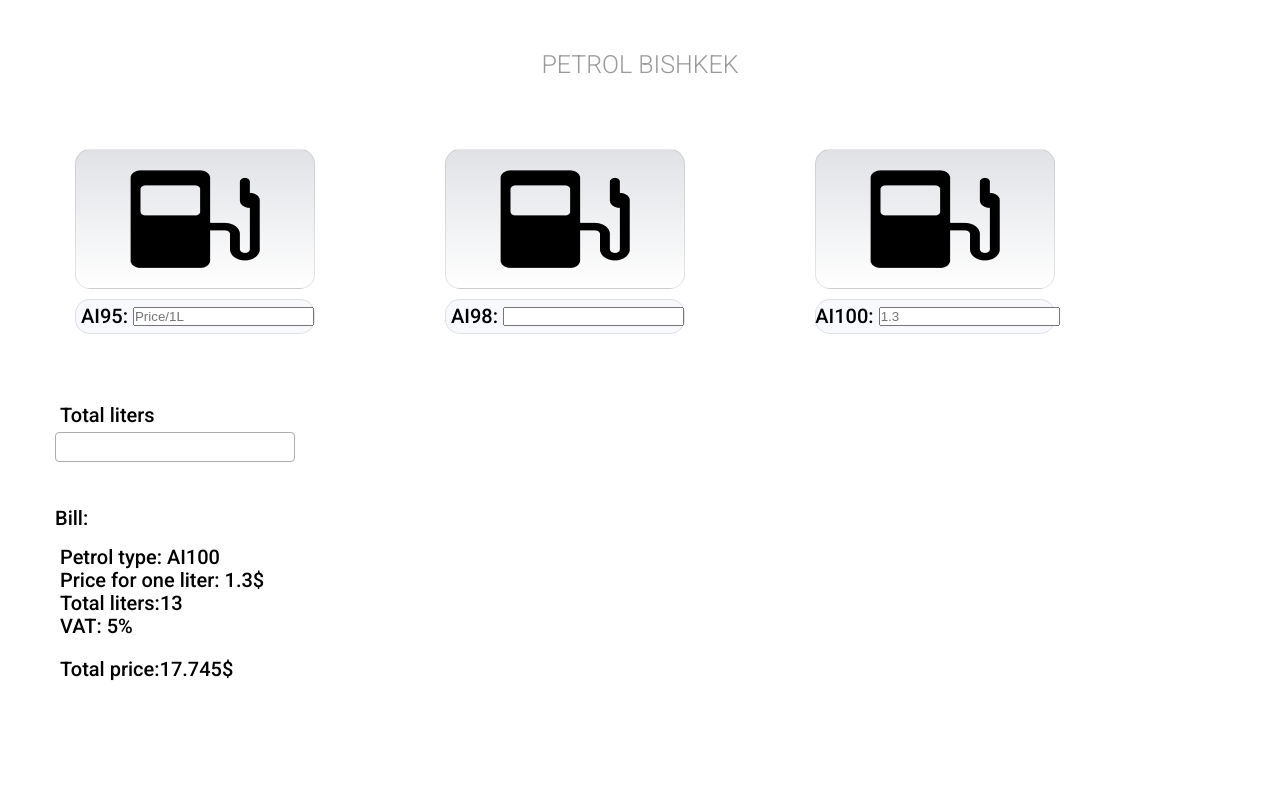
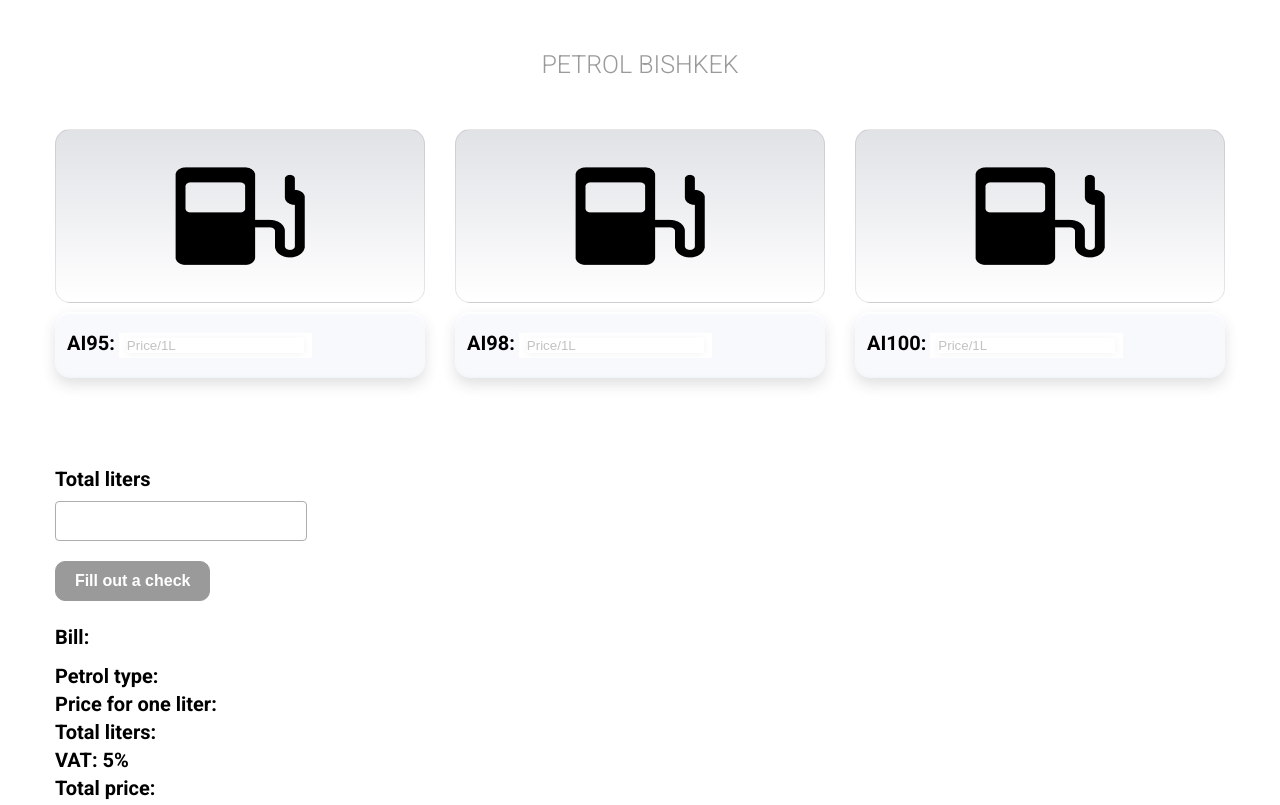
Before and after one commit to Akchabekova/js_hw_11, a plain HTML site: page index.html in a window 1280 px wide. Drawn offline with Linux system fonts and the light colour scheme.

Commit message:
edit CSS

```diff
--- /dev/null
+++ b/CSS/style.css
@@ -0,0 +1,133 @@
+@import url('https://fonts.googleapis.com/css2?family=Roboto:wght@100;300;400;500;700;900&display=swap');
+
+* {
+    margin: 0;
+    padding: 0;
+    box-sizing: border-box;
+}
+
+body {
+    font-family: 'Roboto', sans-serif;
+}
+
+.container {
+    max-width: 1170px;
+    margin: 0 auto;
+    padding: 0 -15px;
+}
+
+.title {
+    font-size: 25px;
+    font-weight: 300;
+    line-height: 29px;
+    text-align: center;
+    color: #9A9A9A;
+    margin: 50px 0;
+}
+.row {
+    display: flex;
+    flex-wrap: wrap;
+    margin: 0 -15px;
+
+}
+.col-4 {
+    width: 33.333%;
+    padding: 0 15px;
+}
+
+.boxImg {
+    border: 1px solid rgba(49, 50, 51, 0.121);
+    display: flex;
+    justify-content: center;
+    align-items: center;
+    padding: 37px 0;
+    border-radius: 15px;
+    background: linear-gradient(180deg, #E0E2E6 0%, #FFFFFF 100%);
+    box-shadow: rgba(49, 50, 51, 0.121);
+    margin-bottom: 9px;
+}
+.boxImg.active {
+    background: linear-gradient(180deg, #30B3BB 0%, #BAFBFF 100%)
+}
+
+.petrolName {
+    background: #F7F9FD;
+    box-shadow: 4.08216e-16px 6.66667px 13.3333px rgba(49, 50, 51, 0.1455), inset -1.02507e-16px -1.67407px 1.67407px rgba(235, 237, 240, 0.3), inset 1.02507e-16px 1.67407px 1.67407px #FFFFFF;
+    border-radius: 15px;
+    padding: 20px 12px;
+    margin-bottom: 90px;
+}
+
+.petrolType {
+    font-weight: 600;
+    font-size: 20px;
+    line-height: 23px;
+}
+
+input::placeholder{
+    box-shadow: 0px 1px 8px rgba(0, 0, 0, 0.05);
+   color: #c2c2c2;
+    font-weight: 500;
+    line-height: 20px;
+}
+
+.inputName{
+    border: none;
+    padding: 5px 8px;
+}
+
+.check{
+    display: flex;
+    flex-direction: column;
+}
+
+.totalLiters{
+    font-weight: 600;
+    font-size: 20px;
+    line-height: 23px;
+    margin-bottom: 10px;
+}
+
+.inputLiters {
+    width: 252px;
+    height: 40px;
+    border: 1px solid #AFACAC;
+    box-sizing: border-box;
+    border-radius: 4px;
+    margin-bottom: 20px;
+    padding: 5px 10px;
+}
+
+.check-btn{
+    width: 42%;
+    color: #fff;
+    padding: 10px 15px;
+    border-radius: 10px;
+    border: 1px solid #9A9A9A;
+    background-color: #9A9A9A;
+    font-weight: 600;
+    font-size: 16px;
+    transition: 0.5s;
+    margin-bottom: 25px;
+}
+
+.check-btn:hover{
+    cursor: pointer;
+    background-color: #fff;
+    border: 1px solid #9A9A9A;
+    color: #9A9A9A;
+}
+
+.litersSubtitle {
+    margin-bottom: 16px;
+    font-weight: 600;
+    font-size: 20px;
+    line-height: 23px;
+}
+
+.petrolTypeBill, .priceForOne, .total-iters__check, .totalVat, .totalPrice{
+    font-weight: 600;
+    font-size: 20px;
+    line-height: 23px;
+    margin-bottom: 5px;
+}
--- /dev/null
+++ b/JS/script.js
@@ -0,0 +1,22 @@
+const boxEach = document.querySelectorAll('.boxImg')
+const petrolName = document.querySelectorAll('.petrolType')
+const inputName = document.querySelectorAll('.inputName')
+const inputLiters =document.querySelector('.inputLiters')
+const petrolTypeBill = document.querySelector('.petrolTypeBill')
+const priceForOneLiter = document.querySelector('.priceForOne')
+const totalLiters = document.querySelectorAll('.totalLiters')
+const totalPrice = document.querySelectorAll('.totalPrice')
+
+
+
+
+
+boxEach.forEach((item, index)=>{
+    item.addEventListener('click',()=>{
+        boxEach.forEach((item, index)=>{
+            item.classList.remove('active')
+        })
+        item.classList.add('active')
+    })
+})
+b
--- a/index.html
+++ b/index.html
@@ -6,7 +6,7 @@
           content="width=device-width, user-scalable=no, initial-scale=1.0, maximum-scale=1.0, minimum-scale=1.0">
     <meta http-equiv="X-UA-Compatible" content="ie=edge">
     <title>Document</title>
-    <link href="./style.css" rel="stylesheet">
+    <link href="./CSS/style.css" rel="stylesheet">
 </head>
 <body>
 <section class="petrolBishkek">
@@ -15,46 +15,48 @@
         <div class="row">
             <div class="col-4">
                 <div class="boxImg">
-                <img src="./images/Vector.png" class="imgPetrol">
-            </div>
+                    <img src="./images/Vector.png" class="imgPetrol">
+                </div>
                 <div class="petrolName">
-                    <p class="petrolType">AI95:</p>
-                    <input class="inputName" type="text" placeholder="Price/1L">
+                    <label for="ai95" class="petrolType">AI95:</label>
+                    <input class="inputName" type="text" placeholder="Price/1L" id="ai95">
                 </div>
-
-                <label for="totalLiters" class="totalLiters">Total liters</label>
-                <br><input id="totalLiters" class="inputLiters">
-                <div class="litersColumn">
-                    <p class="litersSubtitle">Bill:</p>
-                    <p class="petrolType"><span>Petrol type:</span> AI100</p>
-                    <p class="priceForOne"><span>Price for one liter:</span> 1.3$ </p>
-                    <p class="totalLiters"><span>Total liters:</span>13</p>
-                    <p class="totalLiters"><span>VAT:</span> 5%</p>
-                </div>
-                <div class="totalPrice">Total price:17.745$ </div>
             </div>
             <div class="col-4">
                 <div class="boxImg">
                     <img src="./images/Vector.png" class="imgPetrol">
                 </div>
                 <div class="petrolName">
-                <p class="petrolType">AI98:</p>
-                <input class="inputName>" type="text" >
-            </div>
-
+                    <label for="ai98" class="petrolType">AI98:</label>
+                    <input class="inputName" type="text" placeholder="Price/1L" id="ai98">
+                </div>
             </div>
             <div class="col-4">
                 <div class="boxImg">
                     <img src="./images/Vector.png" class="imgPetrol">
                 </div>
                 <div class="petrolName">
-                <p class="petrolType">AI100:</p>
-                <input class="inputName>" type="text" placeholder="1.3">
+                    <label for="ai100" class="petrolType">AI100:</label>
+                    <input class="inputName" type="text" placeholder="Price/1L" id="ai100">
                 </div>
+            </div>
+            <div class="col-4">
+                <div class="check">
+                    <label for="totalLiters" class="totalLiters">Total liters</label>
+                    <input id="totalLiters" class="inputLiters">
+                    <button class="check-btn">Fill out a check</button>
+                </div>
+
+                <p class="litersSubtitle">Bill:</p>
+                <p class="petrolTypeBill">Petrol type: <span></span></p>
+                <p class="priceForOne">Price for one liter: <span></span></p>
+                <p class="total-iters__check">Total liters:<span></span></p>
+                <p class="totalVat">VAT: 5%</p>
+                <p class="totalPrice">Total price: <span></span></p>
             </div>
         </div>
     </div>
 </section>
-<script src="./script.js"></script>
+<script src="./JS/script.js"></script>
 </body>
 </html>
--- a/script.js
+++ /dev/null
@@ -1,29 +0,0 @@
-const petrolName = document.querySelectorAll('.petrolType')
-const priceForOneLiter = document.querySelectorAll('.priceForOne')
-const totalLiters = document.querySelectorAll('.totalLiters')
-const totalPrice = document.querySelectorAll('.totalPrice')
-const vat = document.querySelectorAll('.vat')
-const boxEach = document.querySelectorAll('.boxImg')
-const inputLiters =document.querySelectorAll('.inputLiters')
-const inputName = document.querySelectorAll('.inputName')
-
-boxEach.forEach((item, index)=>{
-    item.addEventListener('click',()=>{
-        boxEach.forEach((item, index)=>{
-            item.classList.remove('active')
-        })
-        item.classList.add('active')
-    })
-})
-boxEach.forEach((item, index)=>{
-    if (totalPrice[index].value.length !== 0) {
-        petrolName.textContent = petrolName[index].textContent
-        priceForOneLiter.textContent = inputName[index].value
-        totalLiters.textContent = totalLiters.value
-        vat.textContent = '5%'
-    }
-})
-totalPrice.addEventListener('click',()=>{
-    totalPrice.textContent = inputName[`${index}`].value * totalLiters.value
-})
-console.log(totalPrice)
--- a/style.css
+++ /dev/null
@@ -1,123 +0,0 @@
-@import url('https://fonts.googleapis.com/css2?family=Roboto:wght@100;300;400;500;700;900&display=swap');
-
-*{
-    margin: 0 ;
-    padding: 0;
-    box-sizing: border-box;
-}
-
-body{
-    font-family: 'Roboto', sans-serif;
-}
-
-.container{
-    max-width: 1170px;
-    margin: 0 auto;
-    padding: 0 -15px;
-}
-.title{
-    font-size: 25px;
-    font-weight: 300;
-    line-height: 29px;
-    text-align: center;
-    color: #9A9A9A;
-    margin: 50px 0;
-}
-.boxImg{
-    border: 1px solid rgba(49, 50, 51, 0.121);
-    display: flex;
-    justify-content: center;
-    align-items: center;
-    width: 240px;
-    height: 140px;
-    margin: 20px 20px 10px 20px;
-    border-radius: 15px;
-    background: linear-gradient(180deg, #E0E2E6 0%, #FFFFFF 100%);
-    box-shadow: rgba(49, 50, 51, 0.121);
-
-}
-
-.row{
-    display: flex;
-    flex-wrap: wrap;
-    margin: 0 auto;
-
-}
-
-.col-4{
-    width: 33.333%;
-    padding: 0 10px;
-    margin: 0 -10px;
-
-}
-.inputName{
-
-}
-.petrolName{
-   border: 1px solid rgba(49, 50, 51, 0.121);
-    width: 240px;
-    height: 35px;
-    border-radius: 15px;
-    display: flex;
-    justify-content: center;
-    align-items: center;
-    font-weight: 500;
-    font-size: 20px;
-    line-height: 23px;
-    text-align: center;
-    background: #F7F9FD;
-    margin: 5px 20px 70px 20px;
-}
-
-
-.inputLiters{
-    border: 1px solid #AFACAC;
-    border-radius: 4px;
-    width: 240px;
-    height: 30px;
-    margin: 5px 0 45px;
-
-}
-.litersSubtitle{
-    margin-bottom: 16px;
-    font-weight: 500;
-    font-size: 20px;
-    line-height: 23px;
-}
-
-.totalPrice{
-    margin-top: 20px ;
-    font-weight: 500;
-    font-size: 20px;
-    line-height: 23px;
-    margin-left: 5px;
-}
-.petrolType{
-    font-weight: 500;
-    font-size: 20px;
-    line-height: 23px;
-    padding: 0 5px ;
-}
-.priceForOne{
-    font-weight: 500;
-    font-size: 20px;
-    line-height: 23px;
-    padding: 0 5px;
-
-}
-.totalLiters{
-    font-weight: 500;
-    font-size: 20px;
-    line-height: 23px;
-    padding: 0 5px;
-}
-.vat{
-    font-weight: 500;
-    font-size: 20px;
-    line-height: 23px;
-    padding: 0 5px;
-}
-
-.active{
-    background: linear-gradient(180deg, #30B3BB 0%, #BAFBFF 100%)
-}
```
Also changed, not shown: images/car.png (added).
